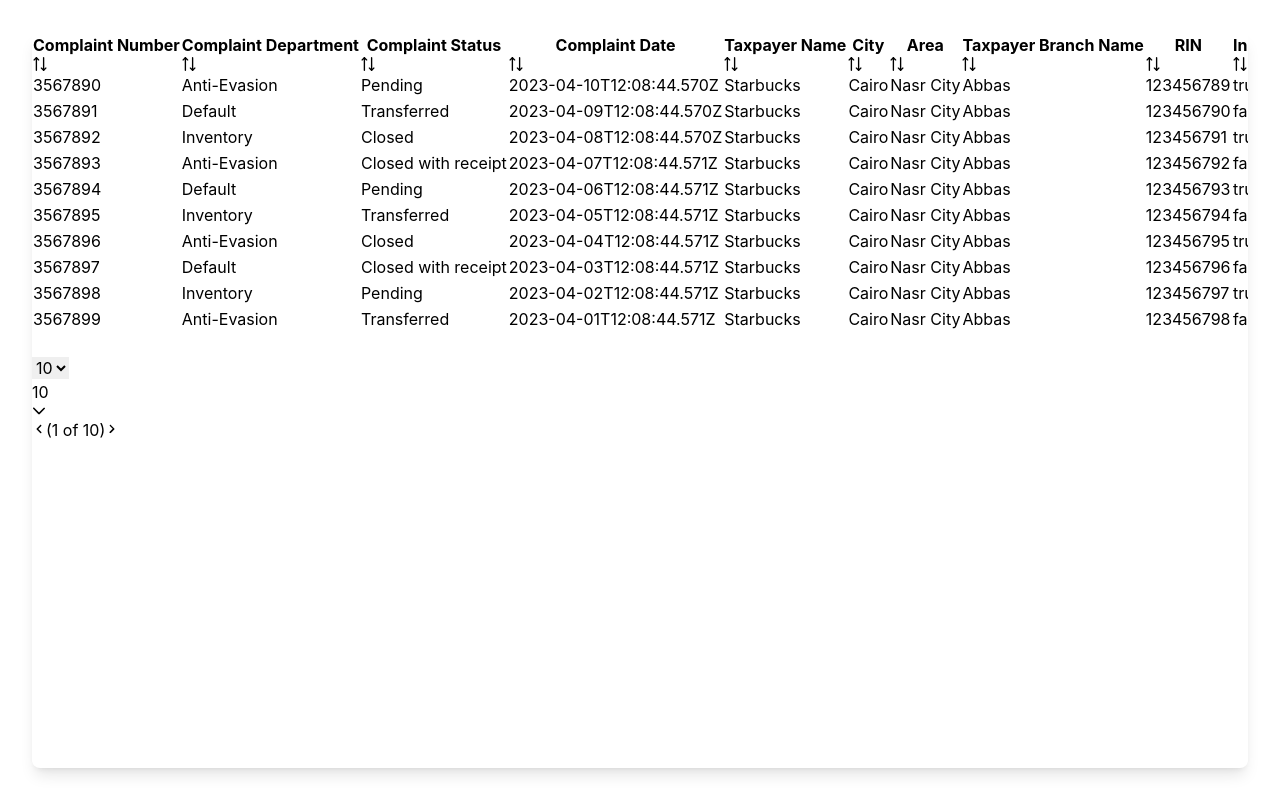
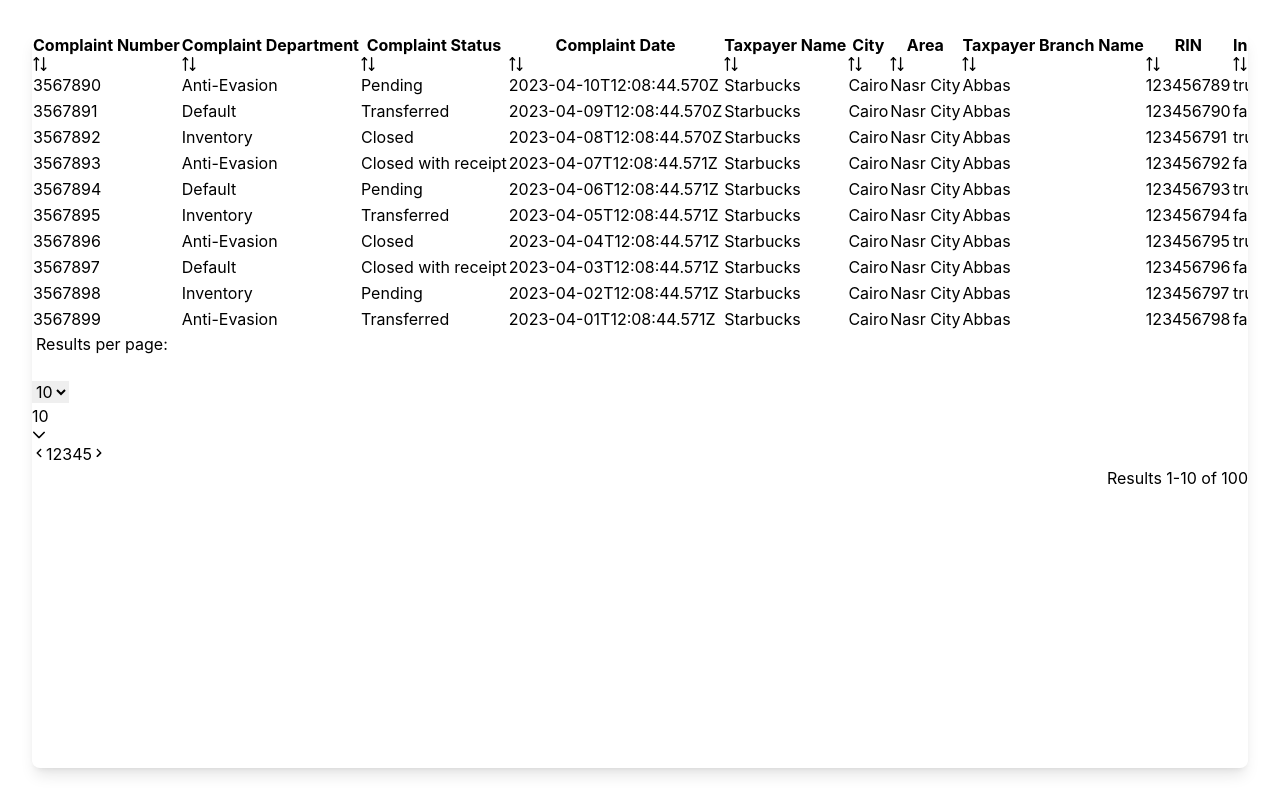
Before and after one commit to OmarAli3/Complaints-Dashboard, a React (Create React App) app: page / in a window 1280 px wide. Built offline with nearby package versions, Linux system fonts and the light colour scheme.

Commit message:
Change pagination template

```diff
--- a/src/components/ComlpaintsTable/ComplaintsTable.tsx
+++ b/src/components/ComlpaintsTable/ComplaintsTable.tsx
@@ -9,19 +9,16 @@
 import { Tag } from "primereact/tag";
 import { useComplaints } from "../../hooks/useComplaints";
 import { tableConfig } from "./utils";
+import { PaginatorCurrentPageReportOptions, PaginatorRowsPerPageDropdownOptions } from "primereact/paginator";
+import { paginationTemplate } from "./PaginationTemplate";
 
 export default function ComplaintsTable() {
   const complaints = useComplaints();
 
+
   return (
     <div className="h-full flex flex-col m-2 md:m-4 lg:m-8 rounded md:rounded-lg shadow-lg overflow-auto">
-      <DataTable
-        value={complaints}
-        paginator
-        rows={10}
-        rowsPerPageOptions={[10, 20, 30, 50]}
-        paginatorTemplate="RowsPerPageDropdown PrevPageLink CurrentPageReport NextPageLink "
-      >
+      <DataTable value={complaints} paginator rows={10} paginatorTemplate={paginationTemplate}>
         {tableConfig.map((column) => {
           return (
             <Column
--- /dev/null
+++ b/src/components/ComlpaintsTable/PaginationTemplate.tsx
@@ -0,0 +1,28 @@
+import { Dropdown } from "primereact/dropdown";
+import { PaginatorCurrentPageReportOptions, PaginatorRowsPerPageDropdownOptions } from "primereact/paginator";
+
+const RowsPerPageDropdown = (options: PaginatorRowsPerPageDropdownOptions) => {
+  const dropdownOptions = [
+    { label: 10, value: 10 },
+    { label: 20, value: 20 },
+    { label: 30, value: 30 },
+    { label: 50, value: 50 },
+  ];
+
+  return (
+    <div className="flex-1">
+      <span className="mx-1 select-none">Results per page: </span>
+      <Dropdown value={options.value} options={dropdownOptions} onChange={options.onChange} />
+    </div>
+  );
+};
+
+const CurrentPageReport = (options: PaginatorCurrentPageReportOptions) => {
+  return <span className="flex-1 flex justify-end">{`Results ${options.first}-${options.last} of ${options.totalRecords}`}</span>;
+};
+
+export const paginationTemplate = {
+  layout: "RowsPerPageDropdown PrevPageLink PageLinks NextPageLink CurrentPageReport",
+  RowsPerPageDropdown,
+  CurrentPageReport,
+};
```
